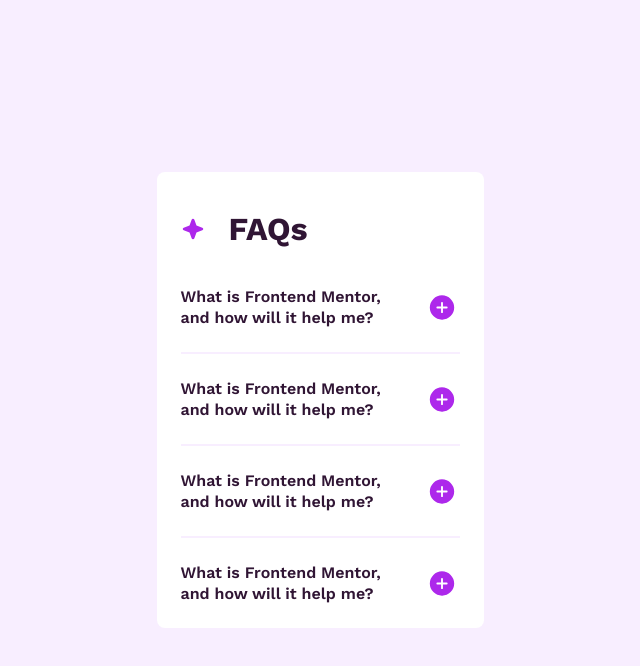
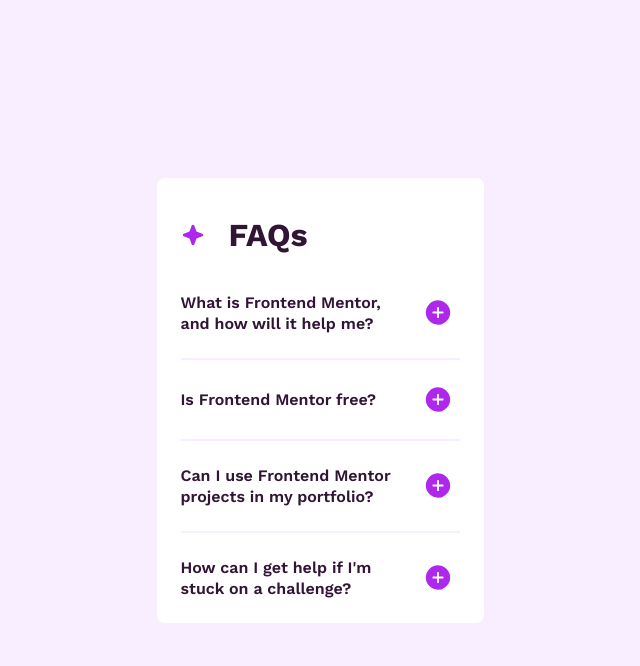
Before and after one commit to bmeinert8/faq-accordian, a plain HTML site: page index.html in a window 1280 px wide. Both pictures are taken after a click on the button 763 px from the left and 223 px from the top of the page. Shown: the whole page, without its empty margins (320-960 px from the left). Drawn offline with nearby package versions, Linux system fonts and the light colour scheme.

Commit message:
addition of focus state and aria attributes

```diff
--- a/index.html
+++ b/index.html
@@ -15,11 +15,7 @@
   <body>
     <main class="main-container">
       <section class="header-section">
-        <img
-          src="./images/icon-star.svg"
-          alt="violet colored 4 pointed star icon"
-          class="star-icon"
-        />
+        <img src="./images/icon-star.svg" alt="" class="star-icon" />
         <h1 class="text-preset-1 header-text">FAQs</h1>
       </section>
       <section class="faq-list">
@@ -28,11 +24,19 @@
             <h2 class="text-preset-2">
               What is Frontend Mentor, and how will it help me?
             </h2>
-            <button class="accordion-button js-accordion">
-              <img src="./images/icon-minus.svg" alt="dark purple minus icon" />
+            <button
+              class="accordion-button js-accordion"
+              aria-expanded="true"
+              aria-controls="answer-1"
+            >
+              <img src="./images/icon-minus.svg" alt="" aria-hidden="false" />
             </button>
           </div>
-          <p class="answer-text text-preset-3 answer-text-active js-answer-text">
+          <p
+            class="answer-text text-preset-3 answer-text-active js-answer-text"
+            id="answer-1"
+            aria-hidden="false"
+          >
             Frontend Mentor offers realistic coding challenges to help
             developers improve their frontend coding skills with projects in
             HTML, CSS, and JavaScript. It's suitable for all levels and ideal
@@ -42,11 +46,15 @@
         <hr class="divider" />
         <article class="question-container">
           <div class="question-container">
-            <h2 class="text-preset-2">
-              What is Frontend Mentor, and how will it help me?
+            <h2 class="text-preset-2 question-container">
+              Is Frontend Mentor free?
             </h2>
-            <button class="accordion-button">
-              <img src="./images/icon-plus.svg" alt="bright purple plus icon" />
+            <button
+              class="accordion-button"
+              aria-expanded="false"
+              aria-controls="answer-1"
+            >
+              <img src="./images/icon-plus.svg" alt="" aria-hidden="true" />
             </button>
           </div>
         </article>
@@ -54,13 +62,14 @@
         <article class="question-container">
           <div class="question-container">
             <h2 class="text-preset-2">
-              What is Frontend Mentor, and how will it help me?
+              Can I use Frontend Mentor projects in my portfolio?
             </h2>
-            <button class="accordion-button">
-              <img
-                src="./images/icon-plus.svg"
-                alt="bright purple purple icon"
-              />
+            <button
+              class="accordion-button"
+              aria-expanded="false"
+              aria-controls="answer-1"
+            >
+              <img src="./images/icon-plus.svg" alt="" aria-hidden="true" />
             </button>
           </div>
         </article>
@@ -68,10 +77,14 @@
         <article class="question-container">
           <div class="question-container">
             <h2 class="text-preset-2">
-              What is Frontend Mentor, and how will it help me?
+              How can I get help if I'm stuck on a challenge?
             </h2>
-            <button class="accordion-button">
-              <img src="./images/icon-plus.svg" alt="bright purple plus icon" />
+            <button
+              class="accordion-button"
+              aria-expanded="false"
+              aria-controls="answer-1"
+            >
+              <img src="./images/icon-plus.svg" alt="" aria-hidden="true" />
             </button>
           </div>
         </article>
--- a/index.js
+++ b/index.js
@@ -1,14 +1,19 @@
-const accordionBtn = document.querySelector('.js-accordion');
+const accordionButtons = document.querySelectorAll('.accordion-button');
 
-accordionBtn.addEventListener('click', () => {
-  const img = accordionBtn.querySelector('img');
-  const answerDisplay = document.querySelector('.js-answer-text');
-  answerDisplay.classList.toggle('answer-text-active');
-  if (img.src.includes('icon-minus.svg')) {
-    img.src = './images/icon-plus.svg';
-    img.alt = 'bright purple plus icon';
-  } else {
-    img.src = './images/icon-minus.svg';
-    img.alt = 'dark purple minus icon';
-  }
+accordionButtons.forEach((button) => {
+  button.addEventListener('click', () => {
+    const isExpanded = button.getAttribute('aria-expanded') === 'true';
+    const newExpanded = !isExpanded;
+    button.setAttribute('aria-expanded', newExpanded.toString());
+
+    const answerId = button.getAttribute('aria-controls');
+    const answer = document.getElementById(answerId);
+    answer.classList.toggle('answer-text-active', newExpanded);
+    answer.setAttribute('aria-hidden', (!newExpanded).toString());
+
+    const img = button.querySelector('img');
+    img.src = newExpanded
+      ? './images/icon-minus.svg'
+      : './images/icon-plus.svg';
+  });
 });
--- a/styles.css
+++ b/styles.css
@@ -177,6 +177,10 @@ body {
   border: 1px solid var(--Purple100);
 }
 
+.question-container {
+  width: 275px;
+}
+
 .accordion-button {
   min-width: 33px;
   height: 31px;
@@ -188,6 +192,11 @@ body {
   cursor: pointer;
 }
 
+.accordion-button:focus-visible {
+  outline: 2px solid var(--Violet600);
+  outline-offset: 2px;
+}
+
 .answer-text {
   max-height: 0;
   overflow: hidden;
@@ -197,5 +206,9 @@ body {
 .answer-text-active {
   padding-top: var(--Spacing-24px);
   max-height: 500px;
-  transition: max-height 0.8s ease-in-out;
 }
+
+
+/********************************/
+/*         Media Queries        */
+/********************************/
```
